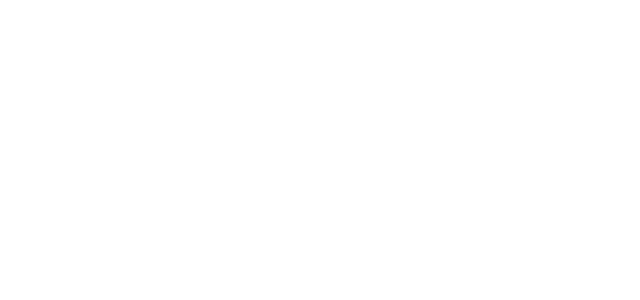
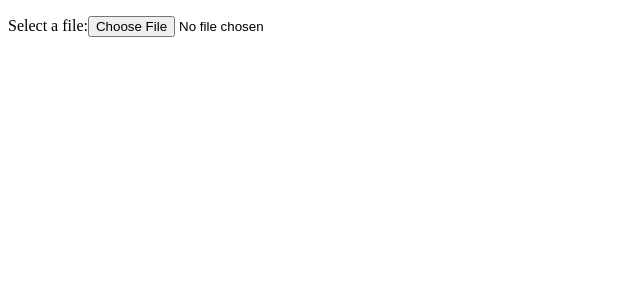
Before and after one commit to omerdoh/Capstone-ML-Project, a React (Create React App) app in the folder capstone-frontend/: page / in a window 1280 px wide. Shown: the top 300 px of the page, without its empty margins (0-640 px from the left). Built offline with nearby package versions, Linux system fonts and the light colour scheme.

Commit message:
Started to do some example work in react

```diff
--- a/capstone-frontend/src/App.js
+++ b/capstone-frontend/src/App.js
@@ -1,6 +1,10 @@
+import PdfUpload from "./Components/PdfUpload";
+
 function App() {
   return (
     <div className="App">
+
+      <PdfUpload />
 
     </div>
   );
--- /dev/null
+++ b/capstone-frontend/src/Components/PdfUpload.js
@@ -0,0 +1,49 @@
+import React from 'react';
+
+export default class PdfUpload extends React.Component {
+
+
+    constructor(props){
+        super(props);
+
+        this.state = {
+
+        }
+    }
+
+
+    handleUploadClick = (event) =>{
+
+        let file = event.target.files;
+        let text = event.target.result;
+
+        let reader = new FileReader();
+
+        reader.onload = async(text) =>{
+            console.log(text.currentTarget.result)
+        }
+        reader.readAsText(file[0])
+    }
+
+    render(){
+
+        return(
+           <div>
+                <p>{this.state.text}</p>
+
+                <form>
+                    <label for="myfile">Select a file:</label>
+                    <input
+                        type="file"
+                        id="myfile"
+                        name="myfile"
+                        onChange={(event) => this.handleUploadClick(event)}
+                    />
+                </form>
+
+           </div>
+        )
+
+    }
+
+}
```
